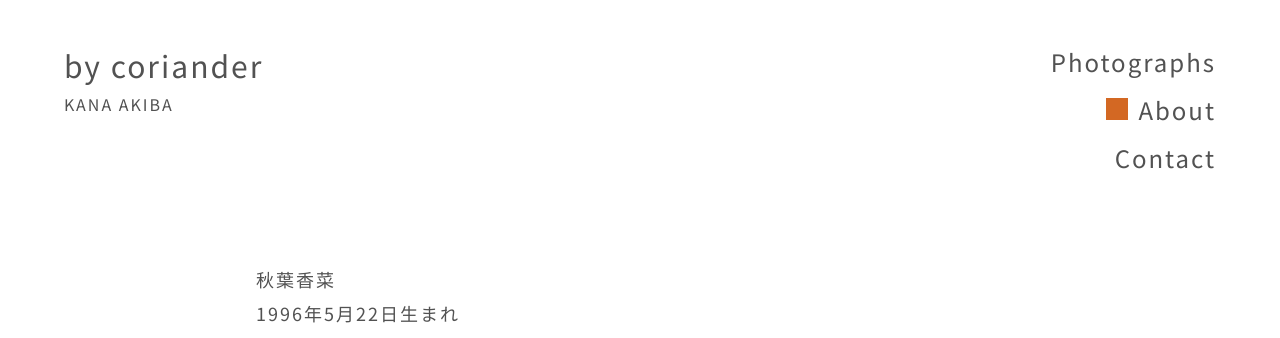
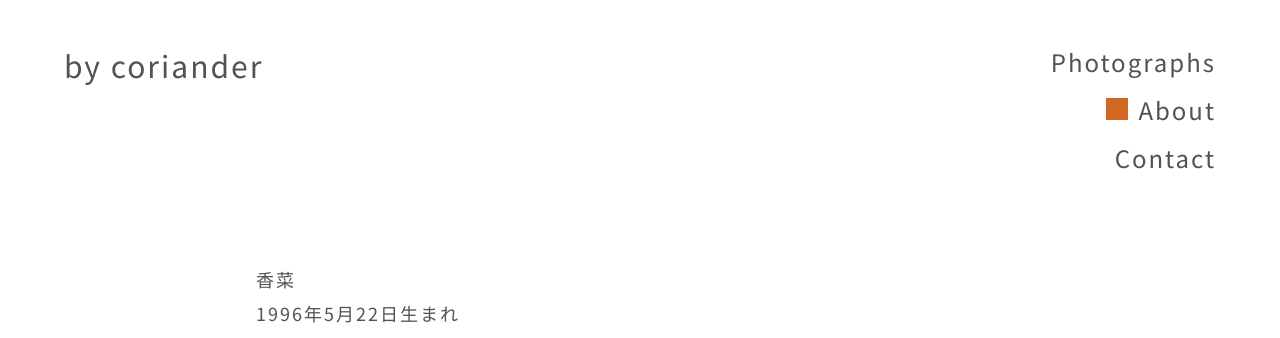
Before and after one commit to akibakana/portfolio, a plain HTML site: page public/about/index.html in a window 1280 px wide. Shown: the top 338 px of the page. Drawn offline with Linux system fonts and the light colour scheme.

Commit message:
fix text

```diff
--- a/public/about/index.html
+++ b/public/about/index.html
@@ -14,10 +14,8 @@
 			<div class="header-sp-area">
 				<div class="header-sp-title">
 					<h1 class="header-title"><a href="../">by coriander</a></h1>
-					<h2 class="header-subtitle">KANA AKIBA</h2>
 				</div>
 				<div class="hamburger-button">
-					<div class="hamburger-line"></div>
 					<div class="hamburger-line"></div>
 					<div class="hamburger-line"></div>
 				</div>
@@ -34,7 +32,7 @@
 	<div class="wrap">
 		<section class="profile">
 			<h1 class="profile-title">About</h1>
-			<h2 class="profile-name">秋葉香菜</h2>
+			<h2 class="profile-name">香菜</h2>
 			<p class="profile-birthday">1996年5月22日生まれ</p>
 			<p class="profile-text">「香菜」は中国語で「パクチー」の意味を持つ。<br>
 				それを英語に訳したのが「coriander」であることから<br>
```
Also changed, not shown: public/contact/index.html (+0 -2 lines), public/photographs/index.html (+0 -2 lines).
